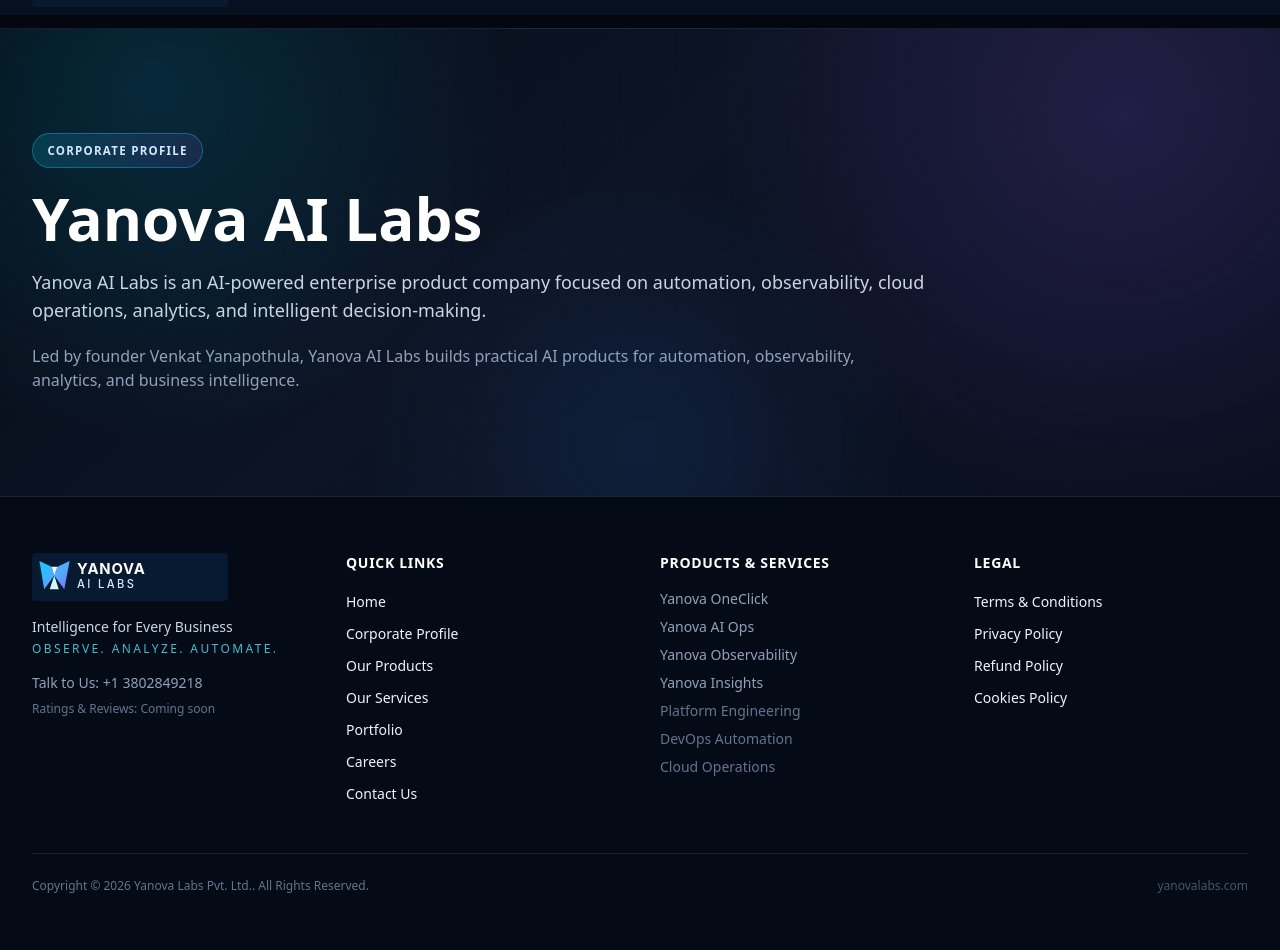
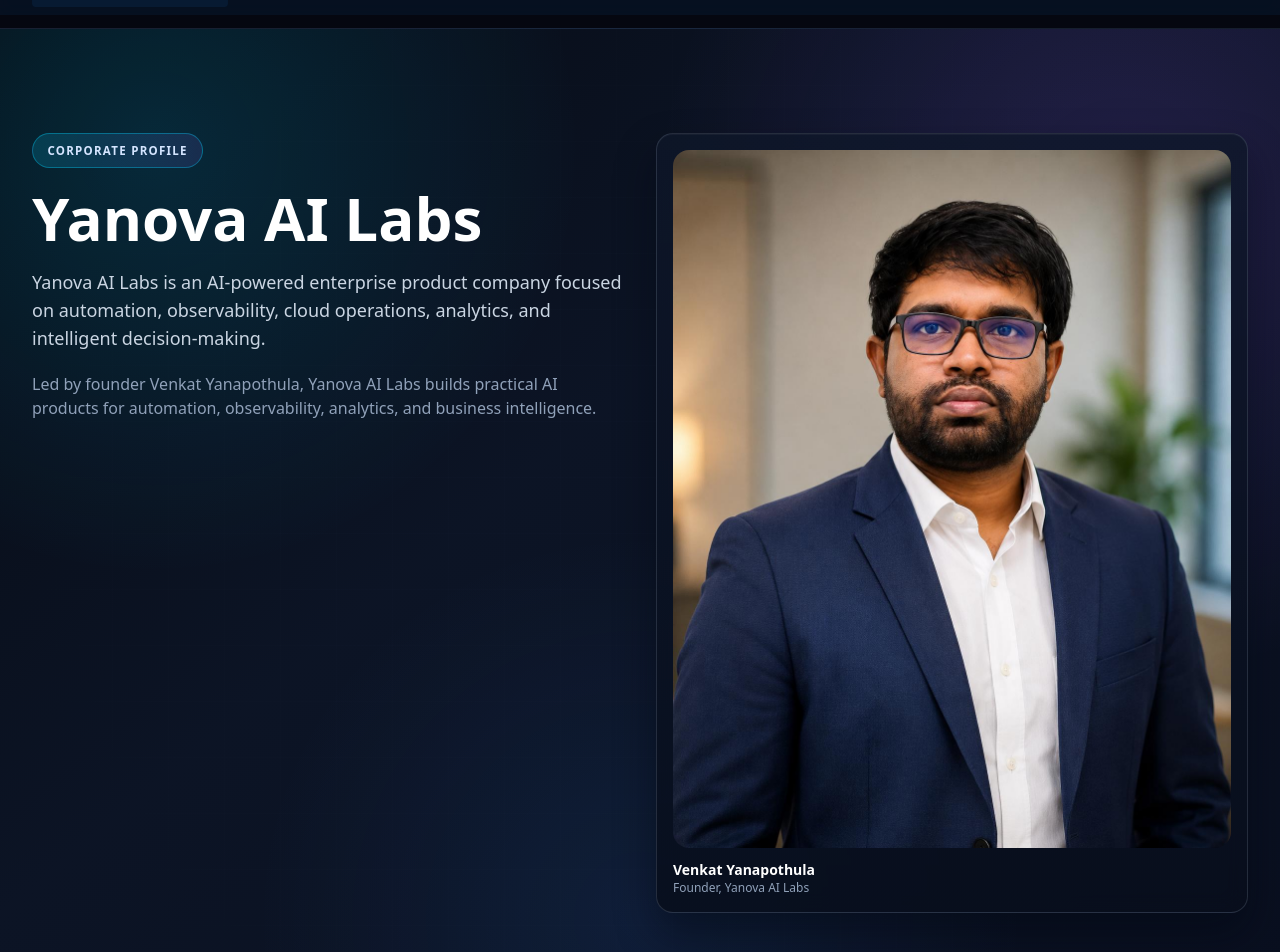
Before and after one commit to yanova-ai-labs/yanova-ai-labs-website, a Next.js app: page /corporate-profile in a window 1280 px wide. Shown: the part 100-1052 px from the top of the page. Built offline with nearby package versions, Linux system fonts and the light colour scheme.

Commit message:
feat: add founder photo to corporate profile

```diff
--- a/app/corporate-profile/page.tsx
+++ b/app/corporate-profile/page.tsx
@@ -1,10 +1,12 @@
 import { COMPANY } from '@/constants';
+import Image from 'next/image';
 
 export default function CorporateProfilePage() {
   return (
     <div className="bg-night-950 pt-28 md:pt-32">
       <section className="section-shell bg-hero">
-        <div className="section-content">
+        <div className="section-content grid lg:grid-cols-2 gap-8 items-start">
+          <div>
             <div className="badge mb-5">Corporate Profile</div>
             <h1 className="text-4xl md:text-6xl font-black text-white mb-5">{COMPANY.name}</h1>
             <p className="text-slate-300 text-lg max-w-4xl">
@@ -16,6 +18,22 @@
               observability, analytics, and business intelligence.
             </p>
           </div>
+
+          <div className="card p-3 md:p-4">
+            <div className="relative aspect-[4/5] w-full overflow-hidden rounded-2xl">
+              <Image
+                src="/images/founder-venkat.jpg"
+                alt="Venkat Yanapothula"
+                fill
+                priority
+                className="object-cover"
+                sizes="(max-width: 1024px) 100vw, 40vw"
+              />
+            </div>
+            <p className="mt-3 text-sm font-semibold text-white">Venkat Yanapothula</p>
+            <p className="text-xs text-slate-400">Founder, Yanova AI Labs</p>
+          </div>
+        </div>
       </section>
     </div>
   );
```
Also changed, not shown: public/images/founder-venkat.jpg (added). Lines whose indentation alone changed are shown as unchanged.
